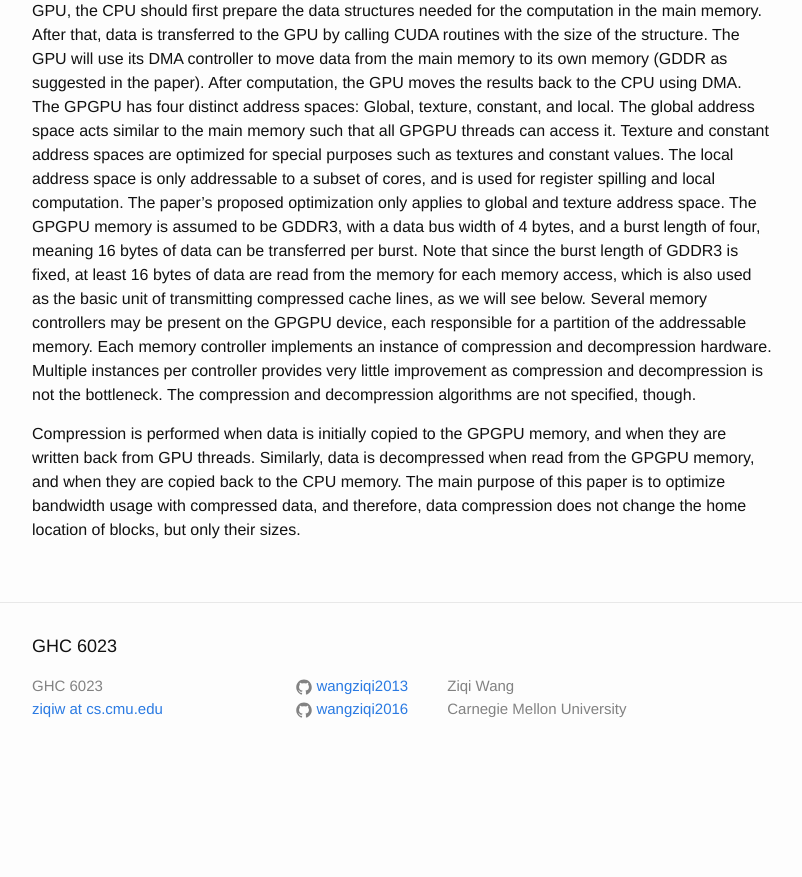
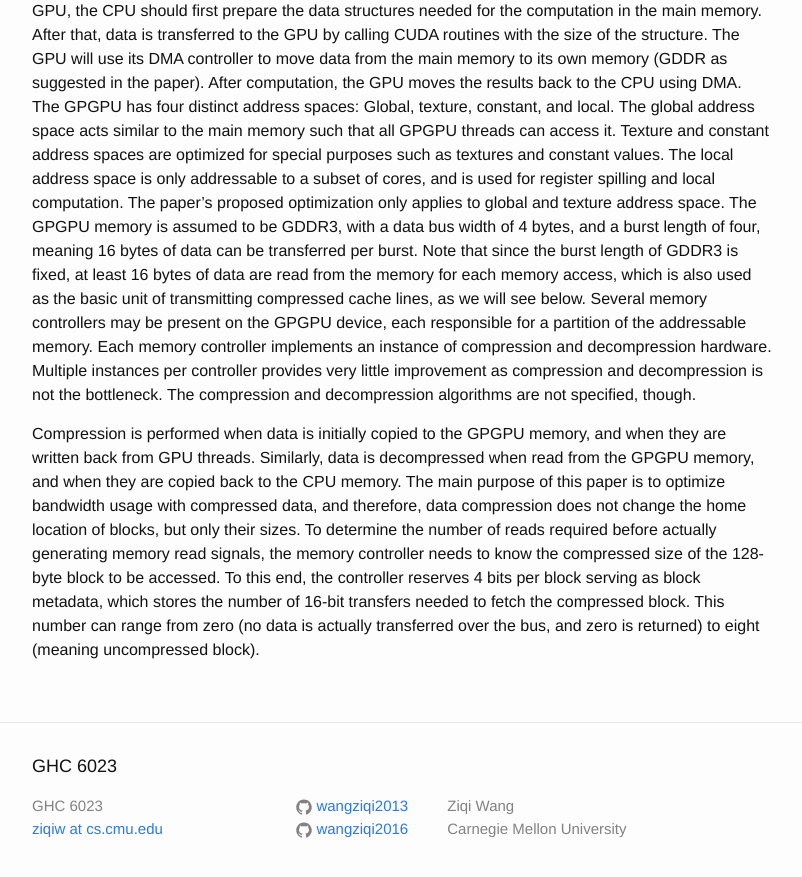
Before and after one commit to wangziqi2013/wangziqi2013.github.io, a Jekyll site: the page built from _posts/2020-07-19-loseless-and-lossy-memory-io-link-compression.markdown, in a window 1280 px wide and 900 px high, scrolled down 1030 px. Shown: the top 877 px of the window, without its empty margins (238-1040 px from the left). Built offline with Jekyll 4.4.1, drawn with Linux system fonts in a browser that asks for light colours; before the commit the page ends 1810 px from its top, so only the background shows below that.

Commit message:
Adding metadata

```diff
--- a/_posts/2020-07-19-loseless-and-lossy-memory-io-link-compression.markdown
+++ b/_posts/2020-07-19-loseless-and-lossy-memory-io-link-compression.markdown
@@ -52,3 +52,8 @@ Compression is performed when data is initially copied to the GPGPU memory, and
 threads. Similarly, data is decompressed when read from the GPGPU memory, and when they are copied back to the CPU
 memory. The main purpose of this paper is to optimize bandwidth usage with compressed data, and therefore, data
 compression does not change the home location of blocks, but only their sizes.
+To determine the number of reads required before actually generating memory read signals, the memory controller needs
+to know the compressed size of the 128-byte block to be accessed. To this end, the controller reserves 4 bits per block
+serving as block metadata, which stores the number of 16-bit transfers needed to fetch the compressed block.
+This number can range from zero (no data is actually transferred over the bus, and zero is returned) to eight (meaning
+uncompressed block).
```
